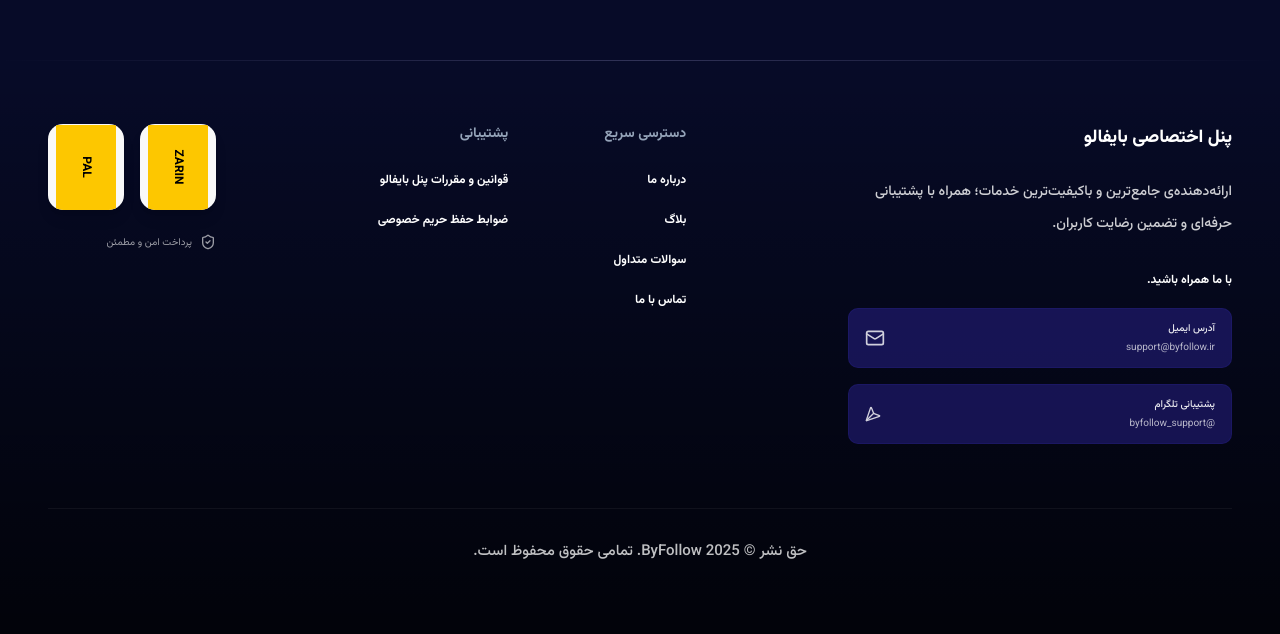
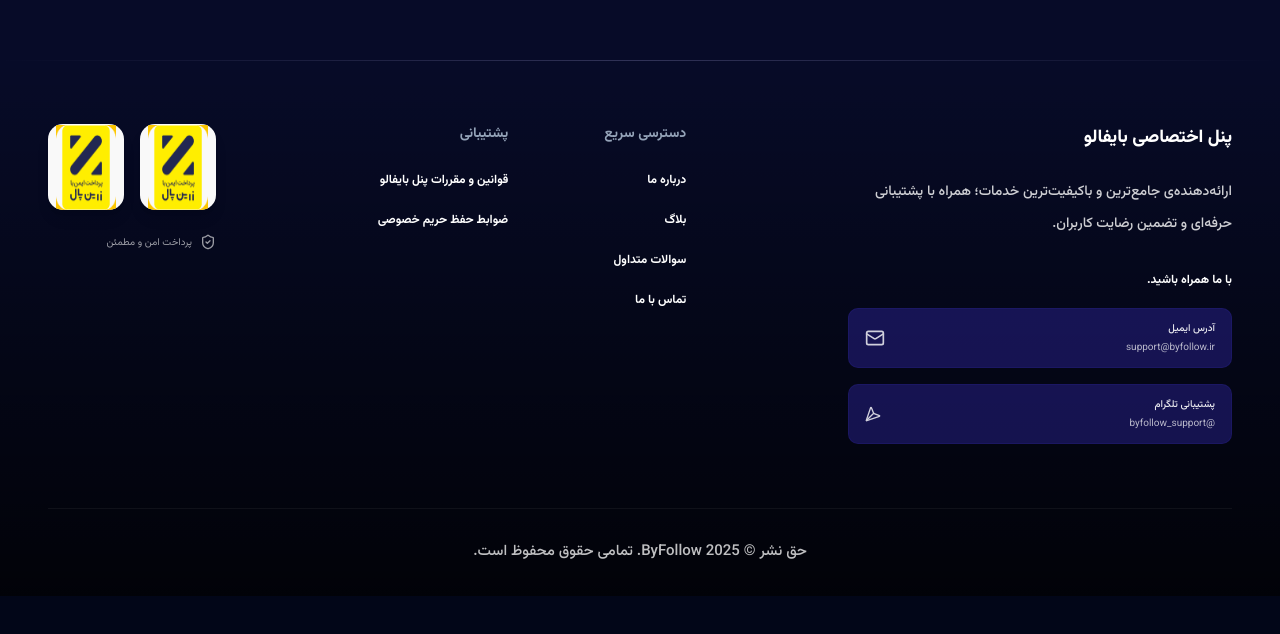
Before and after one commit to ghadirs/by-follow, a Next.js app: page / in a window 1280 px wide. Shown: the part 1717-2351 px from the top of the page. After the commit the page ends 2313 px from the top, so only its background shows below. Built offline with nearby package versions, Linux system fonts and the light colour scheme.

Commit message:
landing implemented

```diff
--- a/src/components/landing/footer.tsx
+++ b/src/components/landing/footer.tsx
@@ -1,4 +1,6 @@
 import { Mail, Smartphone, Send, ShieldCheck } from "lucide-react";
+import Image from "next/image";
+import zarinPalImg from '@/assets/landing/zarin-pal.png'
 
 export default function Footer() {
   return (
@@ -105,22 +107,15 @@
                 <div className="w-[76px] h-[86px] bg-[#F9F9F9] rounded-[15px] flex items-center justify-center overflow-hidden relative shadow-lg hover:scale-105 transition-transform cursor-pointer">
                   {/* CSS gradient simulation from provided code */}
                   <div className="w-[60px] h-[85px] flex items-center justify-center relative">
-                    <div className="absolute inset-0 bg-yellow-400 flex items-center justify-center">
-                      <span className="font-bold text-black text-xs rotate-90">
-                        ZARIN
-                      </span>
-                    </div>
+                    <Image src={zarinPalImg} alt='zarinpal' className="absolute w-full h-full bg-yellow-400 flex items-center justify-center" />
+
                   </div>
                 </div>
 
                 {/* Badge 2 */}
                 <div className="w-[76px] h-[86px] bg-[#F9F9F9] rounded-[15px] flex items-center justify-center overflow-hidden relative shadow-lg hover:scale-105 transition-transform cursor-pointer">
                   <div className="w-[60px] h-[85px] flex items-center justify-center relative">
-                    <div className="absolute inset-0 bg-yellow-400 flex items-center justify-center">
-                      <span className="font-bold text-black text-xs rotate-90">
-                        PAL
-                      </span>
-                    </div>
+                    <Image src={zarinPalImg} alt='zarinpal' className="absolute w-full h-full bg-yellow-400 flex items-center justify-center" />
                   </div>
                 </div>
               </div>
@@ -131,7 +126,7 @@
             </div>
           </div>
           {/* Copyright Section */}
-          <div className="my-16 pt-8 border-t border-white/5 text-center">
+          <div className="mt-16 pt-8 border-t border-white/5 text-center">
             <p className="text-white/75 text-[13px] md:text-[15px] font-medium ">
               حق نشر © 2025 ByFollow. تمامی حقوق محفوظ است.
             </p>
```
